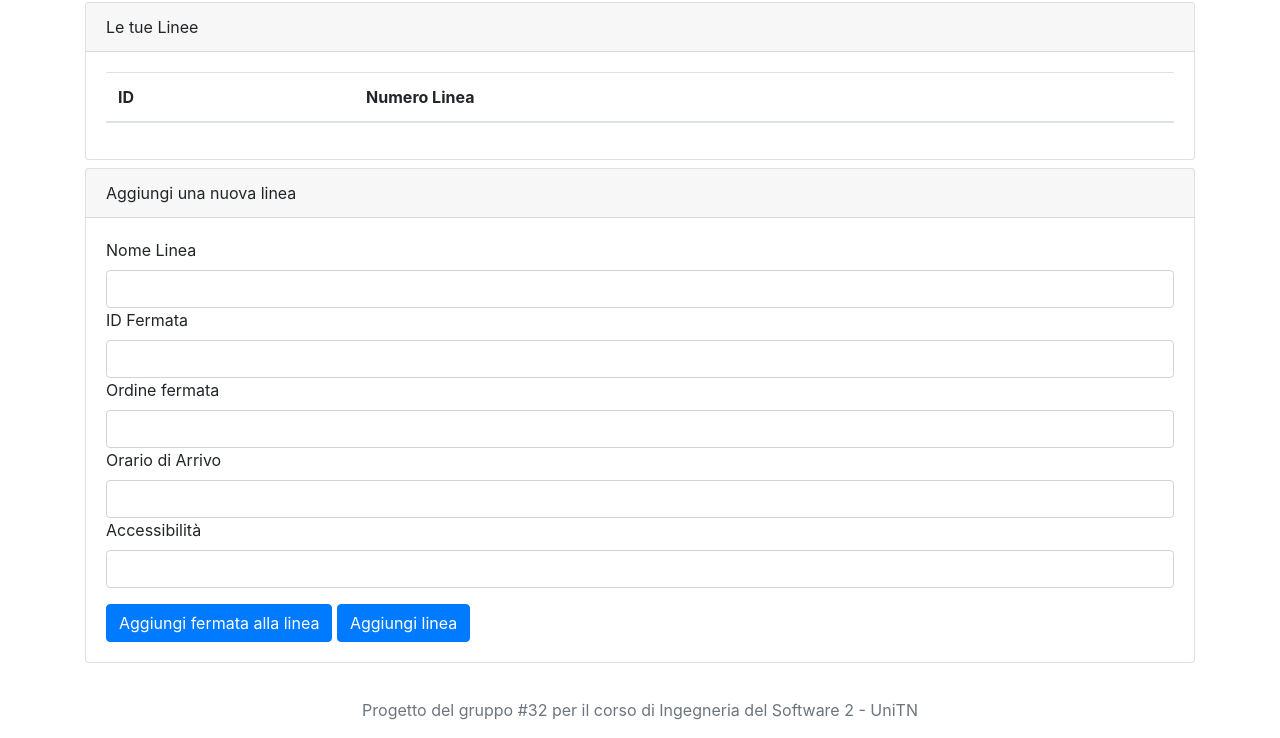
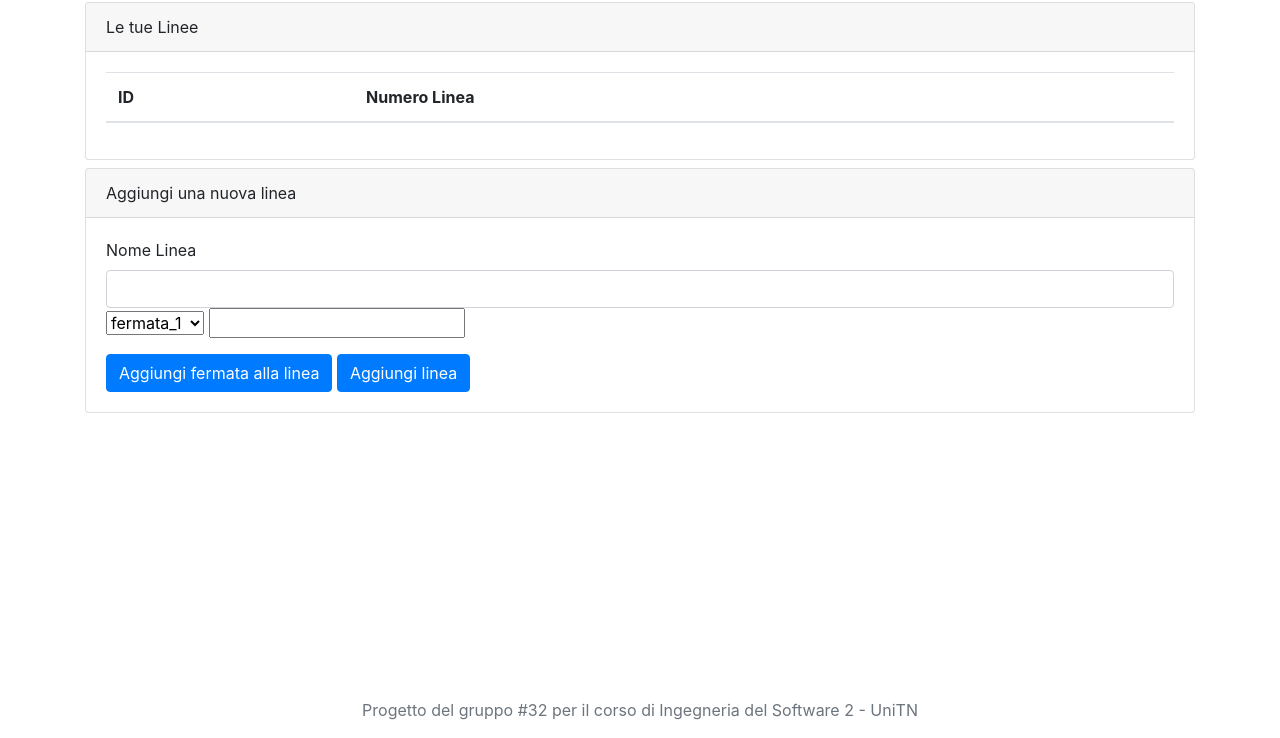
Before and after one commit to FedericoTardivo/BusBookingProject, a website: page UI/Linecreation.html in a window 1280 px wide. Shown: the part 62-800 px from the top of the page. Drawn offline with nearby package versions, Linux system fonts and the light colour scheme; no server answers.

Commit message:
Update, not final

```diff
--- a/UI/LineCreation.js
+++ b/UI/LineCreation.js
@@ -17,13 +17,11 @@ function refreshLinesTable() {
 }
 
 function addBusStoptoLine(){
-    $("#formAlert").hide();
-    $("#formAlertSuccess").hide();
+
     var newinput = document.createElement("input");
     newinput.type = "text";
-    newinput.id = "idBusStop";
-
-    document.body.insertBefore("#number");
+    newinput.id = "idBusStop_2";
+    document.body.insertBefore("idBusStop_2","number");
 
 }
 
--- a/UI/Linecreation.html
+++ b/UI/Linecreation.html
@@ -77,19 +77,22 @@
                     <div class="alert alert-success" id="formAlertSuccess" role="alert" style="display: none;">
                         linea aggiunta con successo!
                     </div>
+                    <form>
+                        <label for="name">Nome Linea</label>
+                        <input type="text" class="form-control" id="name" required>
 
-                    <form>
-                        <div class="form-group">
-                            <label for="name">Nome Linea</label>
-                            <input type="text" class="form-control" id="name" required>
-                            <label for="idBusStop">ID Fermata</label>
-                            <input type="text" class="form-control" id="idBusStop_1" required>
-                            <label for="number">Ordine fermata</label>
-                            <input type="text" class="form-control" id="number" required>
-                            <label for="time">Orario di Arrivo</label>
-                            <input type="text" class="form-control" id="time" required>
-                            <label for="accessibility">Accessibilità</label>
-                            <input type="text" class="form-control" id="accessibility" required>
+                        <div class="form-group" id="StopsContainer">
+                            <div>
+                                <select>
+                                <option>
+                                    fermata_1
+                                </option>
+                                <option>
+                                    fermata_2
+                                </option>
+                                </select>
+                                <input type="text">
+                            </div>
 
                         </div>
                         <button class="btn btn-primary" type="button" onclick="addBusStoptoLine()">Aggiungi fermata alla linea</button>
```
Also changed, not shown: UI/Linechanges.html (+3 -3 lines).
